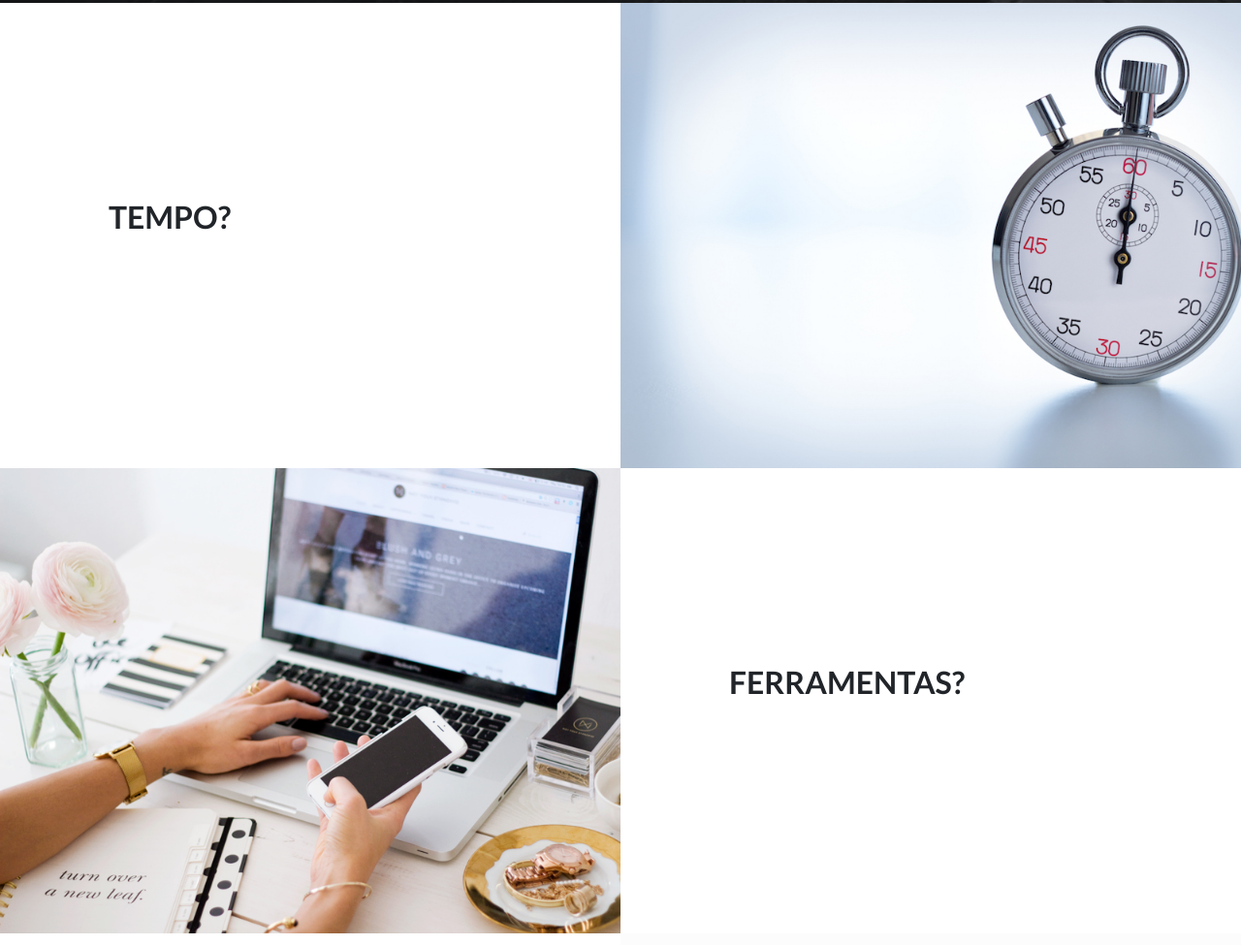
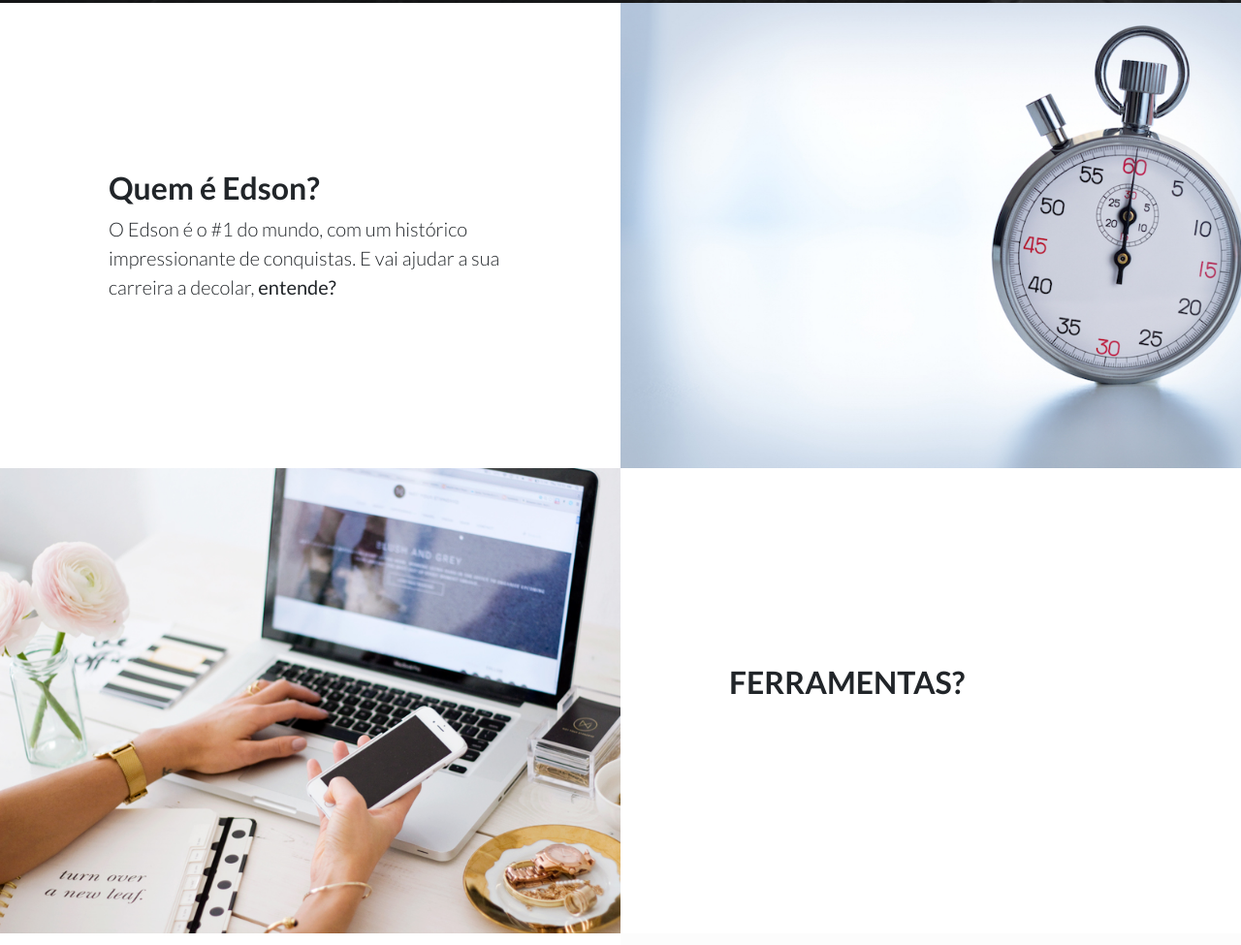
Before and after one commit to TSpadoni/IBM-Cloud-Garage-Method, a website: page index.html in a window 1280 px wide. Shown: the part 726-1701 px from the top of the page at 97% size. Drawn offline with Linux system fonts and the light colour scheme.

Commit message:
Update index.html

```diff
--- a/index.html
+++ b/index.html
@@ -110,8 +110,8 @@
 
           <div class="col-lg-6 order-lg-2 text-white showcase-img" style="background-image: url('img/bg-showcase-1.jpg');"></div>
           <div class="col-lg-6 order-lg-1 my-auto showcase-text">
-            <h2>TEMPO?</h2>
-            <p class="lead mb-0">&nbsp;</p>
+            <h2>Quem &eacute; Edson?</h2>
+            <p class="lead mb-0">O Edson &eacute; o #1 do mundo, com um hist&oacute;rico impressionante de conquistas. E vai ajudar a sua carreira a decolar, <strong>entende?</strong></p>
           </div>
         </div>
         <div class="row no-gutters">
```
